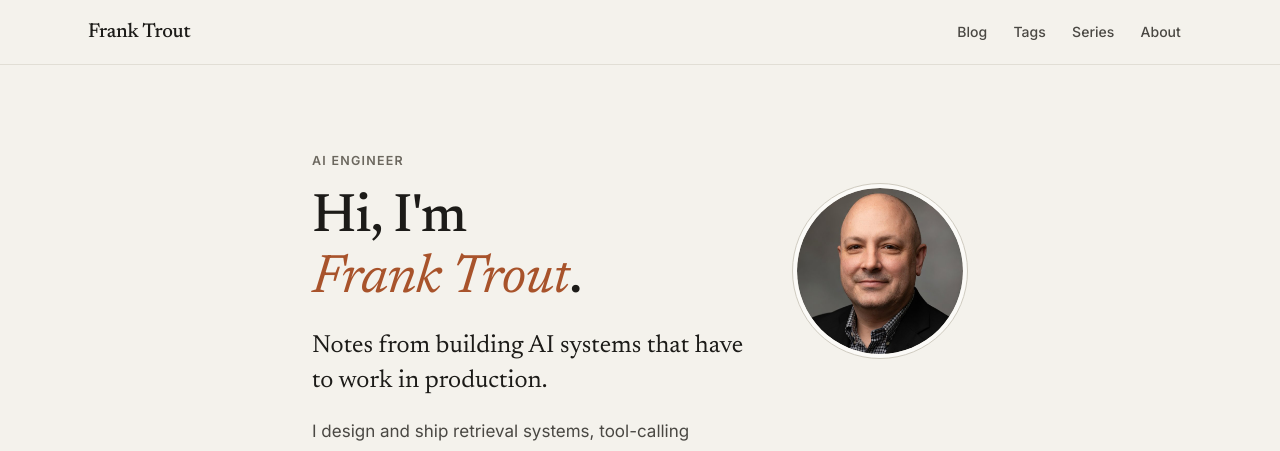
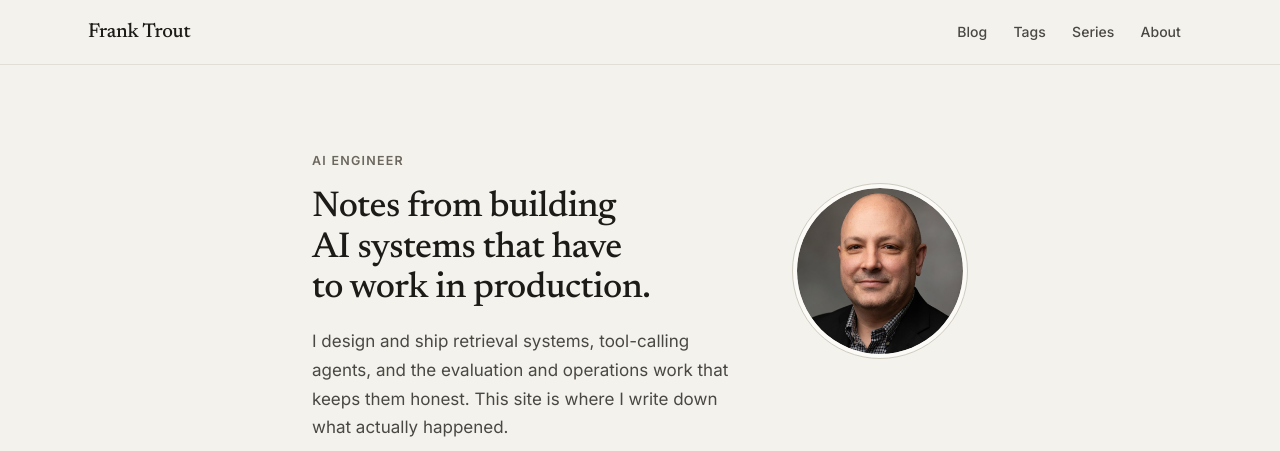
Before and after one commit to ftrout/ftrout.github.io, an Astro site: page / in a window 1280 px wide. Shown: the top 451 px of the page. Built offline with nearby package versions, Linux system fonts and the light colour scheme; Astro itself is replaced by a stand-in of ours.

Commit message:
refactor: simplify hero section and adjust heading styles

```diff
--- a/src/pages/index.astro
+++ b/src/pages/index.astro
@@ -23,10 +23,7 @@ const initials = SITE.author
   <section class="section hero">
     <div>
       <p class="eyebrow">{SITE.role}</p>
-      <h1>
-        Hi, I'm <em>{SITE.author}</em>.
-      </h1>
-      <p class="lede">{SITE.tagline}</p>
+      <h1>{SITE.tagline}</h1>
       <p class="intro">{SITE.intro}</p>
       <div class="hero-actions">
         <a class="btn btn-primary" href="/blog/">Read the blog</a>
--- a/src/styles/global.css
+++ b/src/styles/global.css
@@ -610,10 +610,11 @@ main.container {
   padding-block: 1.5rem 0;
 }
 .hero h1 {
-  font-size: var(--text-3xl);
+  font-size: var(--text-2xl);
   margin-top: 0.9rem;
   font-weight: 500;
   letter-spacing: -0.015em;
+  max-width: 18em;
 }
 .hero h1 em {
   font-style: italic;
```
